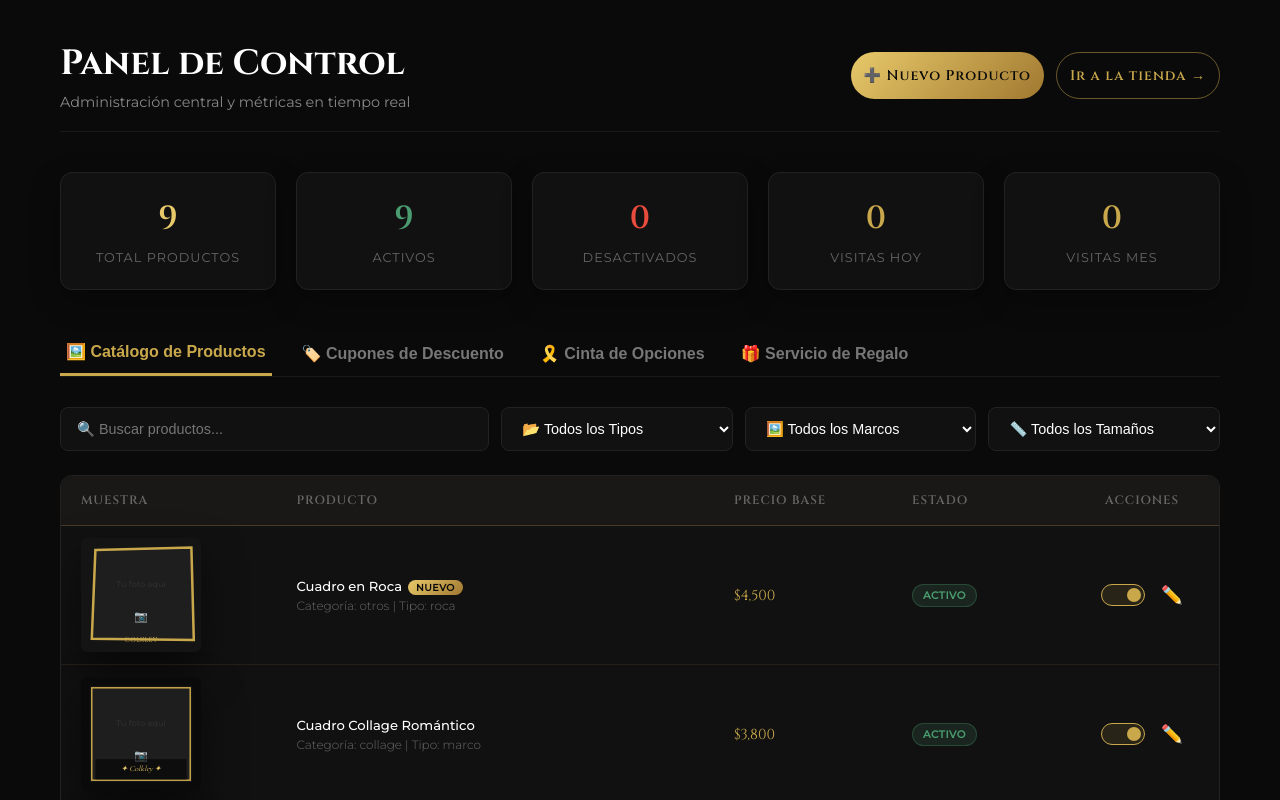
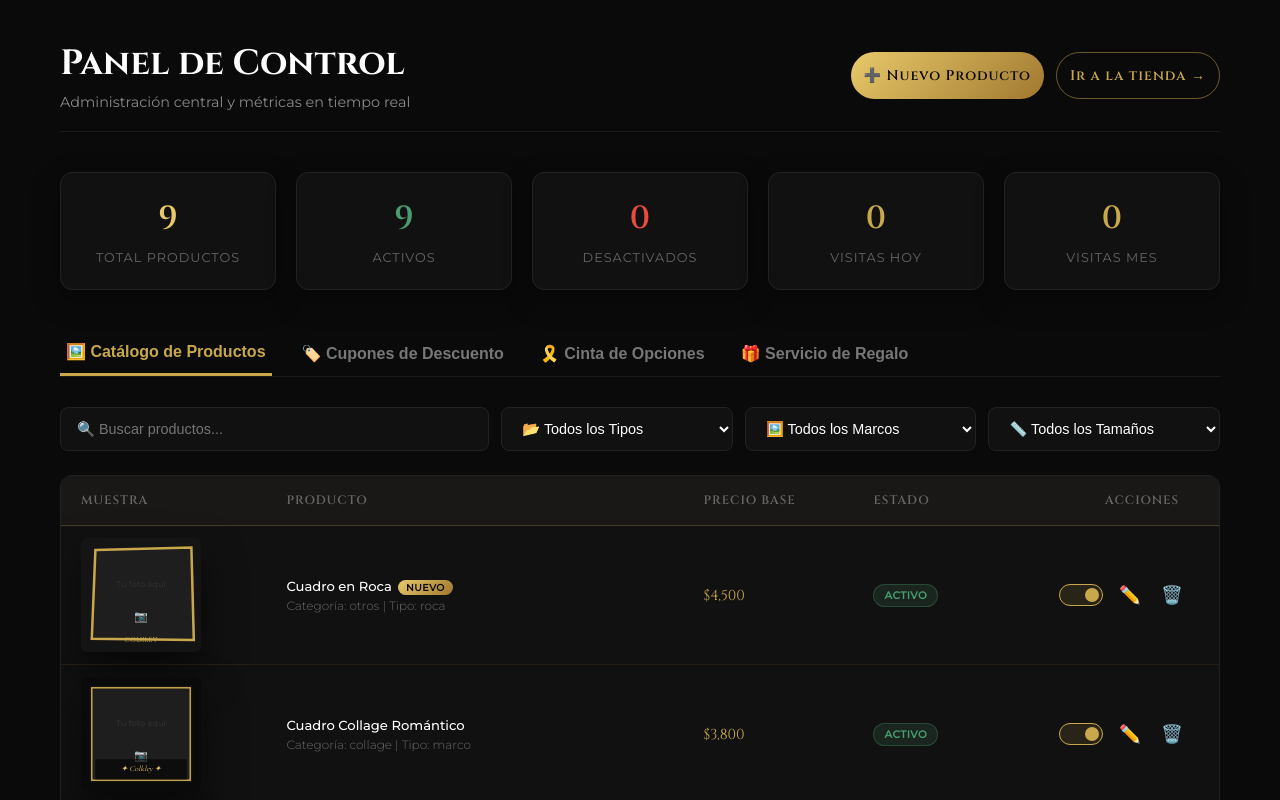
Before and after one commit to emcolkley/colclkey, a Next.js app: page /admin in a window 1280 px wide. Shown: the top 800 px of the page. Built offline with nearby package versions, Linux system fonts and the light colour scheme.

Commit message:
Boton Eliminar para todos los productos: habilitar boton de tacho de basura al lado del lapiz y soportar borrado de estaticos con persistencia en localStorage

```diff
--- a/components/admin/ProductsTable.js
+++ b/components/admin/ProductsTable.js
@@ -100,7 +100,6 @@ export default function ProductsTable({ products, deactivatedIds, onToggleStatus
                       >
                         ✏️
                       </button>
-                      {p.isCustom && (
                       <button
                         type="button"
                         className="delete-btn"
@@ -110,7 +109,6 @@ export default function ProductsTable({ products, deactivatedIds, onToggleStatus
                       >
                         🗑️
                       </button>
-                      )}
                     </div>
                   </td>
                 </tr>
--- a/components/admin/useAdminState.js
+++ b/components/admin/useAdminState.js
@@ -1,5 +1,5 @@
 import { useState, useMemo } from 'react';
-import { getProductos, getCategoriasList, getGiftWrapConfig } from '../../data/productos';
+import { getProductos, getCategoriasList, getGiftWrapConfig, getDeletedStaticIds } from '../../data/productos';
 
 // Helper en módulo para encapsular lectura de desactivados
 export const getDeactivatedList = () => {
@@ -156,14 +156,25 @@ export default function useAdminState() {
     localStorage.setItem('colkley_cupones:v1', JSON.stringify(updated));
   };
 
-  // Eliminar producto personalizado
+  // Eliminar producto personalizado o estático
   const handleEliminarProducto = (id) => {
     if (!confirm("⚠️ ¿Estás seguro de que querés eliminar este producto? Esta acción no se puede deshacer.")) return;
 
     try {
+      // 1. Si es personalizado o editado
       let customList = getCustomProductos();
       customList = customList.filter(p => p.id !== id);
       localStorage.setItem('colkley_custom_productos:v1', JSON.stringify(customList));
+
+      // 2. Si es estático (IDs 1 a 9)
+      const staticIds = [1, 2, 3, 4, 5, 6, 7, 8, 9];
+      if (staticIds.includes(id)) {
+        const deletedStatic = getDeletedStaticIds();
+        if (!deletedStatic.includes(id)) {
+          const updatedDeleted = [...deletedStatic, id];
+          localStorage.setItem('colkley_deleted_static_ids:v1', JSON.stringify(updatedDeleted));
+        }
+      }
 
       const updatedDeactivated = dataState.deactivatedIds.filter(x => x !== id);
       localStorage.setItem('colkley_deactivated_ids:v1', JSON.stringify(updatedDeactivated));
--- a/data/productos.js
+++ b/data/productos.js
@@ -137,16 +137,31 @@ export function getGiftWrapConfig() {
   }
 }
 
+export function getDeletedStaticIds() {
+  if (typeof window === 'undefined') return [];
+  try {
+    const raw = localStorage.getItem('colkley_deleted_static_ids:v1');
+    return raw ? JSON.parse(raw) : [];
+  } catch (e) {
+    console.error("Error reading deleted static ids", e);
+    return [];
+  }
+}
+
 export function getProductos() {
   if (typeof window === 'undefined') {
     return productos;
   }
   try {
+    const deletedStaticIds = getDeletedStaticIds();
     const custom = localStorage.getItem('colkley_custom_productos:v1');
     const customList = custom ? JSON.parse(custom) : [];
 
+    // Filtrar los estáticos eliminados
+    const activeStatic = productos.filter(p => !deletedStaticIds.includes(p.id));
+
     // Unificar reemplazando los estáticos que tengan una versión editada (mismo ID)
-    const result = productos.map(staticProd => {
+    const result = activeStatic.map(staticProd => {
       const edited = customList.find(c => c.id === staticProd.id);
       return edited ? edited : staticProd;
     });
```
Lines whose indentation alone changed are shown as unchanged.
